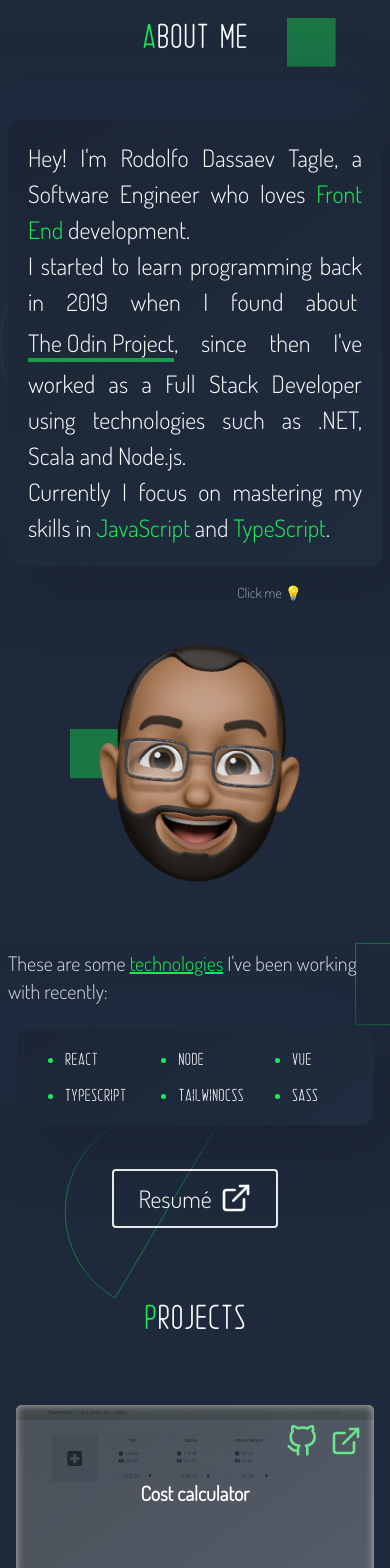
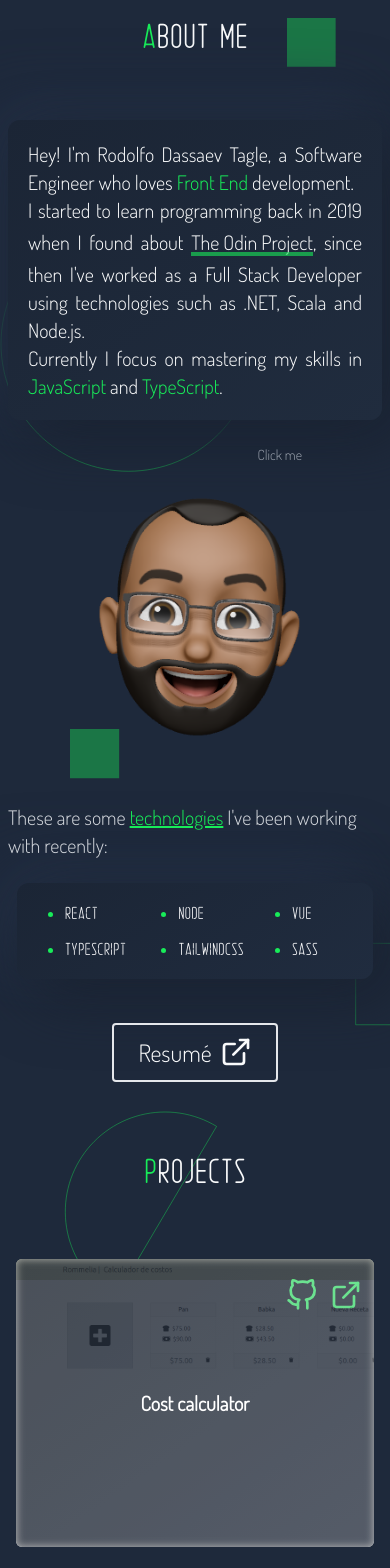
Before and after one commit to dassaevtagle/portfolio_2022, a React (Create React App) app: page / in a window 390 px wide. Shown: the part 960-2528 px from the top of the page. Built offline with nearby package versions, Linux system fonts and the light colour scheme.

Commit message:
fix mobile sizes

```diff
--- a/src/assets/scss/components/Grid.scss
+++ b/src/assets/scss/components/Grid.scss
@@ -8,6 +8,10 @@ $hover-transition: .2s ease;
     filter: grayscale(0.3);
     transition: $hover-transition;
     min-height: 11rem;
+
+    @media (max-width: 768px) {
+      min-height: 18rem;
+    }
 
     &:hover {
       transform: scale(1.05);
--- a/src/assets/scss/sections/About.scss
+++ b/src/assets/scss/sections/About.scss
@@ -6,7 +6,7 @@
     background: linear-gradient(145deg, #1b2535, #202c3e);
     box-shadow: 20px 20px 60px #1a2332, -20px -20px 60px #232f44;
     margin-bottom: 9px;
-    @apply text-justify rounded-xl p-5 md:p-10 lg:col-start-2 lg:col-span-7;
+    @apply text-justify rounded-xl p-5 md:p-10 lg:col-start-2 lg:col-span-7 text-xl md:text-2xl;
   }
 
   &_memoji {
--- a/src/sections/About.tsx
+++ b/src/sections/About.tsx
@@ -35,7 +35,7 @@ function About () {
         </div>
         <div className="about-grid_memoji">
           <Tilt tiltReverse scale={1.2} flipVertically={flip}>
-            <p className="absolute text-sm top-2 right-20 text-gray-400">Click me 💡</p>
+            <p className="absolute text-sm top-4 right-20 text-gray-400">Click me</p>
             <img onClick={() => setFlip(!flip)} src={ProfileBlack} alt="Me" className="rounded image" />
           </Tilt>
         </div>
```
